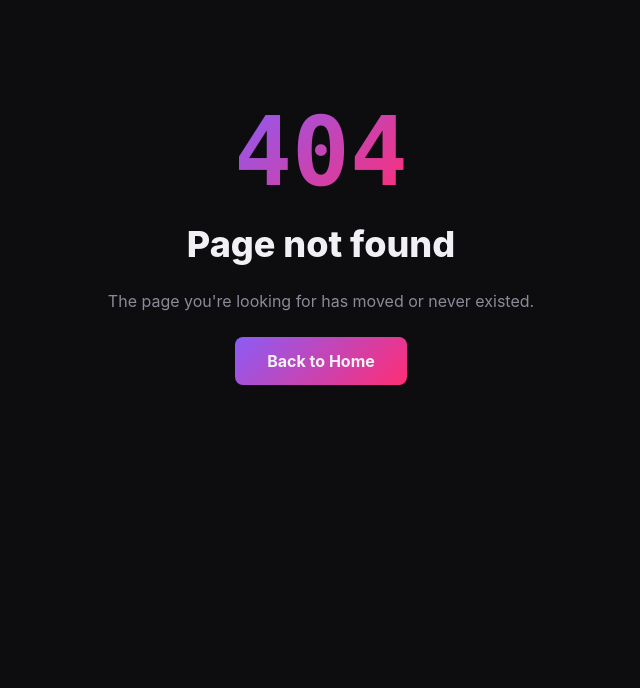
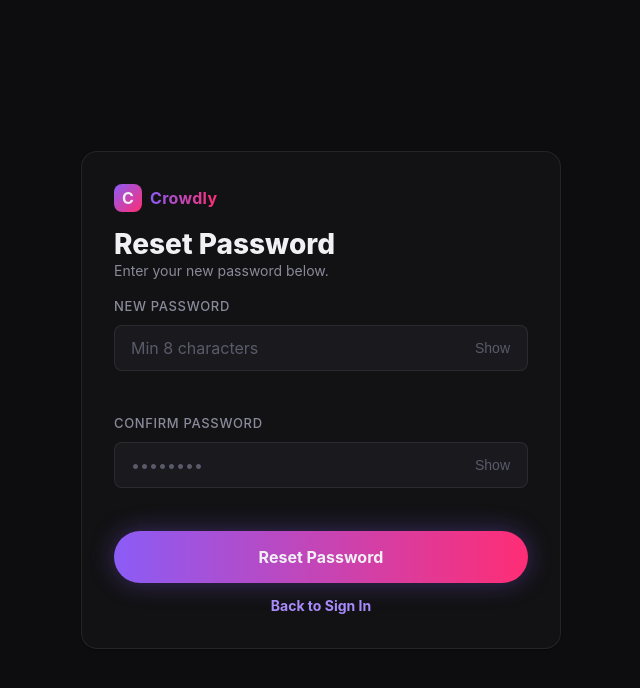
Before and after one commit to ElBarBary01/Crowdly, a Next.js app in the folder client/: page /reset-password in a window 1280 px wide. Before the commit this address had no page. Shown: the top 688 px of the page, without its empty margins (319-959 px from the left). Built offline with nearby package versions, Linux system fonts and the light colour scheme; no server answers.

Commit message:
SCRUM-18 Forgot password Page

```diff
--- a/client/app/(auth)/login/login.css
+++ b/client/app/(auth)/login/login.css
@@ -177,3 +177,13 @@ body {
 .login-signup a:hover {
   text-decoration: underline;
 }
+.login-success {
+  font-size: var(--text-caption);
+  color: var(--color-success);
+  margin: calc(var(--space-2) * -1) 0 0;
+}
+.login-success {
+  font-size: var(--text-caption);
+  color: #22c55e;
+  margin: calc(var(--space-2) * -1) 0 0;
+}
--- /dev/null
+++ b/client/app/(auth)/reset-password/page.tsx
@@ -0,0 +1,197 @@
+"use client";
+
+import { useEffect, useState, FormEvent } from "react";
+import { useRouter } from "next/navigation";
+
+import InputField from "../../components/ui/InputField";
+import Button from "../../components/ui/Button";
+import { Card, CardContent } from "../../components/ui/card/card";
+
+import "../login/login.css";
+
+const API_URL = process.env.NEXT_PUBLIC_API_URL || "http://localhost:3000";
+
+export default function ResetPasswordPage() {
+  const router = useRouter();
+
+  const [token, setToken] = useState("");
+
+  const [password, setPassword] = useState("");
+  const [confirmPassword, setConfirmPassword] = useState("");
+
+  const [passwordError, setPasswordError] = useState<string | undefined>(
+    undefined,
+  );
+
+  const [confirmPasswordError, setConfirmPasswordError] = useState<
+    string | undefined
+  >(undefined);
+
+  const [formError, setFormError] = useState<string | null>(null);
+  const [successMessage, setSuccessMessage] = useState<string | null>(null);
+
+  const [loading, setLoading] = useState(false);
+
+  useEffect(() => {
+    const params = new URLSearchParams(window.location.search);
+    const resetToken = params.get("token");
+
+    if (resetToken) {
+      setToken(resetToken);
+    }
+  }, []);
+
+  function validate() {
+    let valid = true;
+
+    if (!password) {
+      setPasswordError("Password is required");
+      valid = false;
+    } else if (password.length < 8) {
+      setPasswordError("Must be at least 8 characters");
+      valid = false;
+    } else {
+      setPasswordError(undefined);
+    }
+
+    if (!confirmPassword) {
+      setConfirmPasswordError("Please confirm your password");
+      valid = false;
+    } else if (confirmPassword !== password) {
+      setConfirmPasswordError("Passwords do not match");
+      valid = false;
+    } else {
+      setConfirmPasswordError(undefined);
+    }
+
+    return valid;
+  }
+
+  async function handleSubmit(e: FormEvent) {
+    e.preventDefault();
+
+    setFormError(null);
+    setSuccessMessage(null);
+
+    if (!token) {
+      setFormError("Invalid or missing reset link");
+      return;
+    }
+
+    if (!validate()) {
+      return;
+    }
+
+    setLoading(true);
+
+    try {
+      const res = await fetch(`${API_URL}/auth/reset-password`, {
+        method: "POST",
+        headers: {
+          "Content-Type": "application/json",
+        },
+        credentials: "include",
+        body: JSON.stringify({
+          token,
+          password,
+        }),
+      });
+
+      const data = await res.json();
+
+      if (!res.ok) {
+        setFormError(data.error || "Unable to reset password");
+        return;
+      }
+
+      setSuccessMessage(
+        data.message || "Your password has been reset successfully.",
+      );
+
+      setTimeout(() => {
+        router.push("/login");
+      }, 1500);
+    } catch {
+      setFormError("Unable to reach the server");
+    } finally {
+      setLoading(false);
+    }
+  }
+
+  return (
+    <div className="login-page">
+      <Card className="login-card">
+        <CardContent className="login-card-content">
+          <div className="login-brand">
+            <span className="login-brand__mark">C</span>
+            <span className="login-brand__name">Crowdly</span>
+          </div>
+
+          <h1 className="login-title">Reset Password</h1>
+
+          <p className="login-subtitle">Enter your new password below.</p>
+
+          <form className="login-form" onSubmit={handleSubmit} noValidate>
+            <div className="login-field-slot">
+              <InputField
+                label="New Password"
+                type="password"
+                name="password"
+                placeholder="Min 8 characters"
+                value={password}
+                onChange={(e) => {
+                  setPassword(e.target.value);
+
+                  if (passwordError) {
+                    setPasswordError(undefined);
+                  }
+
+                  if (formError) {
+                    setFormError(null);
+                  }
+                }}
+                error={passwordError}
+              />
+            </div>
+
+            <div className="login-field-slot">
+              <InputField
+                label="Confirm Password"
+                type="password"
+                name="confirmPassword"
+                placeholder="••••••••"
+                value={confirmPassword}
+                onChange={(e) => {
+                  setConfirmPassword(e.target.value);
+
+                  if (confirmPasswordError) {
+                    setConfirmPasswordError(undefined);
+                  }
+
+                  if (formError) {
+                    setFormError(null);
+                  }
+                }}
+                error={confirmPasswordError}
+              />
+            </div>
+
+            {formError && <p className="login-error">{formError}</p>}
+
+            {successMessage && (
+              <p className="login-success">{successMessage}</p>
+            )}
+
+            <Button type="submit" variant="primary" size="lg" loading={loading}>
+              Reset Password
+            </Button>
+          </form>
+
+          <p className="login-signup">
+            <a href="/login">Back to Sign In</a>
+          </p>
+        </CardContent>
+      </Card>
+    </div>
+  );
+}
```
Also changed, not shown: client/app/(auth)/forgot-password/page.tsx (added, +137 -0 lines).
